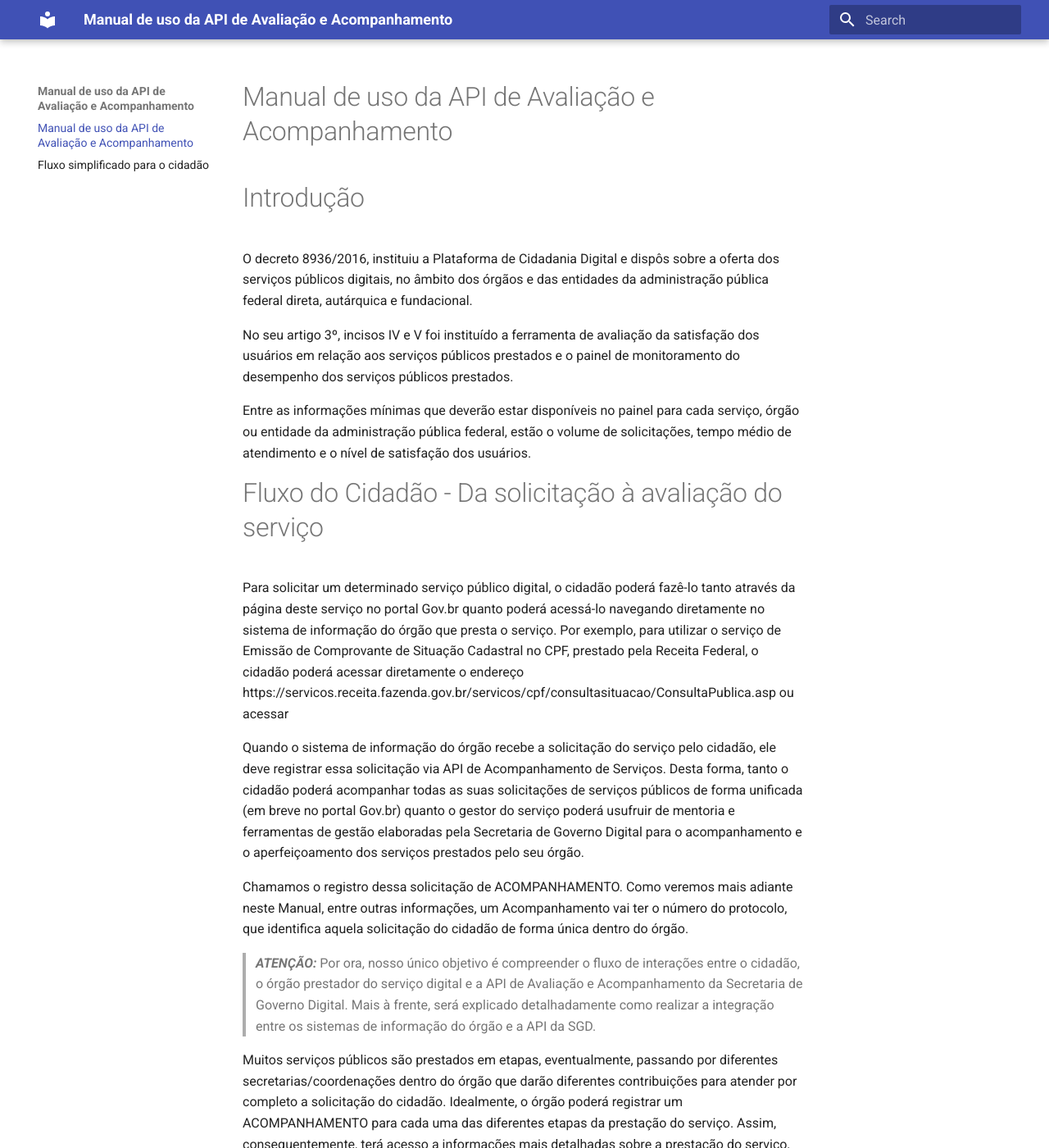
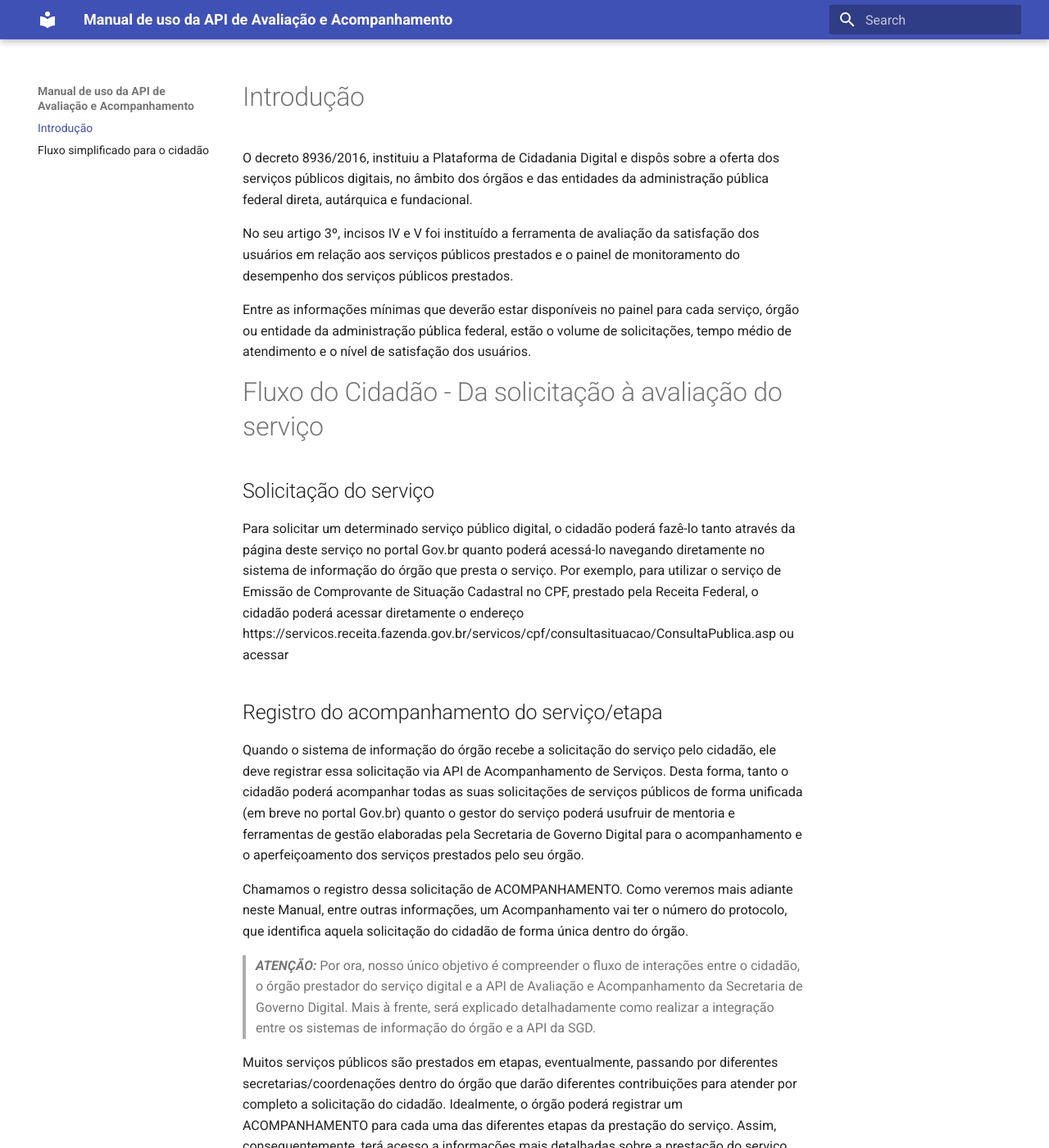
Before and after one commit to fabianorodrigo/mkdocs-experiment, an MkDocs documentation site: the page built from docs/index.md, in a window 1280 px wide and 1400 px high. Shown: the whole window at 82% size. Built offline with MkDocs 1.6.1 and Material for MkDocs 9.7.7, drawn with Linux system fonts in a browser that asks for light colours; some of the changed text lies outside the part shown.

Commit message:
Reestruturação das seções

```diff
--- a/docs/index.md
+++ b/docs/index.md
@@ -1,5 +1,3 @@
-# Manual de uso da API de Avaliação e Acompanhamento
-
 # Introdução
 
 O decreto 8936/2016, instituiu a Plataforma de Cidadania Digital e dispôs sobre a oferta dos serviços públicos digitais, no âmbito dos órgãos e das entidades da administração pública federal direta, autárquica e fundacional.
@@ -10,7 +8,11 @@ Entre as informações mínimas que deverão estar disponíveis no painel para c
 
 # Fluxo do Cidadão - Da solicitação à avaliação do serviço
 
+## Solicitação do serviço
+
 Para solicitar um determinado serviço público digital, o cidadão poderá fazê-lo tanto através da página deste serviço no portal Gov.br quanto poderá acessá-lo navegando diretamente no sistema de informação do órgão que presta o serviço. Por exemplo, para utilizar o serviço de Emissão de Comprovante de Situação Cadastral no CPF, prestado pela Receita Federal, o cidadão poderá acessar diretamente o endereço https://servicos.receita.fazenda.gov.br/servicos/cpf/consultasituacao/ConsultaPublica.asp ou acessar <gente, cadê a página do serviço???>
+
+## Registro do acompanhamento do serviço/etapa
 
 Quando o sistema de informação do órgão recebe a solicitação do serviço pelo cidadão, ele deve registrar essa solicitação via API de Acompanhamento de Serviços. Desta forma, tanto o cidadão poderá acompanhar todas as suas solicitações de serviços públicos de forma unificada (em breve no portal Gov.br) quanto o gestor do serviço poderá usufruir de mentoria e ferramentas de gestão elaboradas pela Secretaria de Governo Digital para o acompanhamento e o aperfeiçoamento dos serviços prestados pelo seu órgão.
 
@@ -20,7 +22,11 @@ Chamamos o registro dessa solicitação de ACOMPANHAMENTO. Como veremos mais adi
 
 Muitos serviços públicos são prestados em etapas, eventualmente, passando por diferentes secretarias/coordenações dentro do órgão que darão diferentes contribuições para atender por completo a solicitação do cidadão. Idealmente, o órgão poderá registrar um ACOMPANHAMENTO para cada uma das diferentes etapas da prestação do serviço. Assim, consequentemente, terá acesso a informações mais detalhadas sobre a prestação do serviço, possibilitando melhorias pontuais para melhorar a experiência do cidadão.
 
+## Conclusão do serviço/etapa
+
 Após a conclusão de cada uma das etapas do serviço ou do serviço como um todo, o sistema de informação do órgão fará uma nova interação com a API de Avaliação e Acompanhamento. Desta vez, para informar a conclusão de uma etapa/serviço e, assim, obter um link único para o um formulário de avaliação para o qual o cidadão será direcionado.
+
+## Avaliação do serviço/etapa
 
 Quando o cidadão é direcionado para este link, ele visualizará a tela que pode ser vista na imagem a seguir. Nela, o cidadão poderá avaliar a etapa do serviço que acabou de ser concluída ou, caso seja prestado em uma etapa única, avaliar o serviço como um todo. O cidadão deverá escolher entre 1 e 5 estrelas para manifestar seu nível de satisfação. Em seguida, poderá escolher até 3 critérios que motivaram sua avaliação.
 
@@ -41,7 +47,9 @@ Entendido o propósito, a jornada do cidadão pela prestação de serviços digi
 Faremos isso em etapas que estão listadas a seguir:
 
 [Fluxo de interação](1.fluxo_cidadao.md)
+
 [Credenciais](1.fluxo_cidadao.md)
+
 [xpto](1.fluxo_cidadao.md)
 
 ## Commands
```
